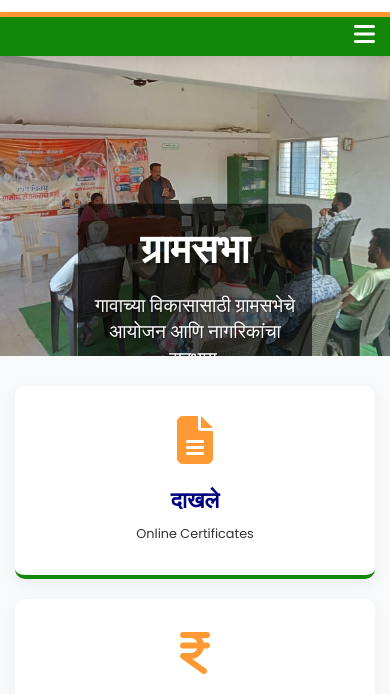
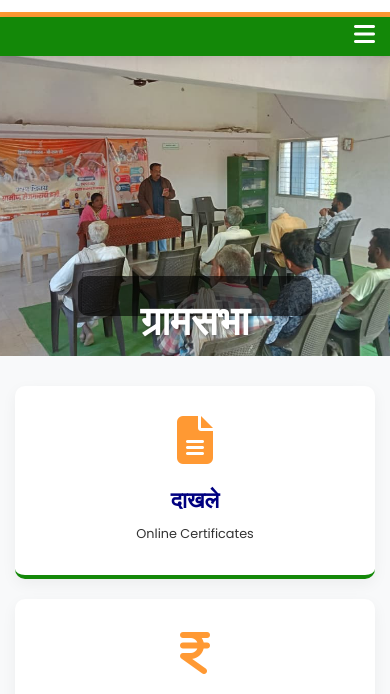
Before and after one commit to vedantraut0309/bramhanwada, a plain HTML site: page index.html in a window 390 px wide. Shown: the part 132-826 px from the top of the page. Drawn offline with Linux system fonts and the light colour scheme.

Commit message:
Move slider caption to bottom on mobile

```diff
--- a/style.css
+++ b/style.css
@@ -437,7 +437,9 @@ footer {
 
   .slide-caption {
     width: 90%;
-    top: 50%;
+    top: auto;
+    bottom: 20px;
+    transform: translate(-50%, 0);
     padding: 15px;
   }
 
```
